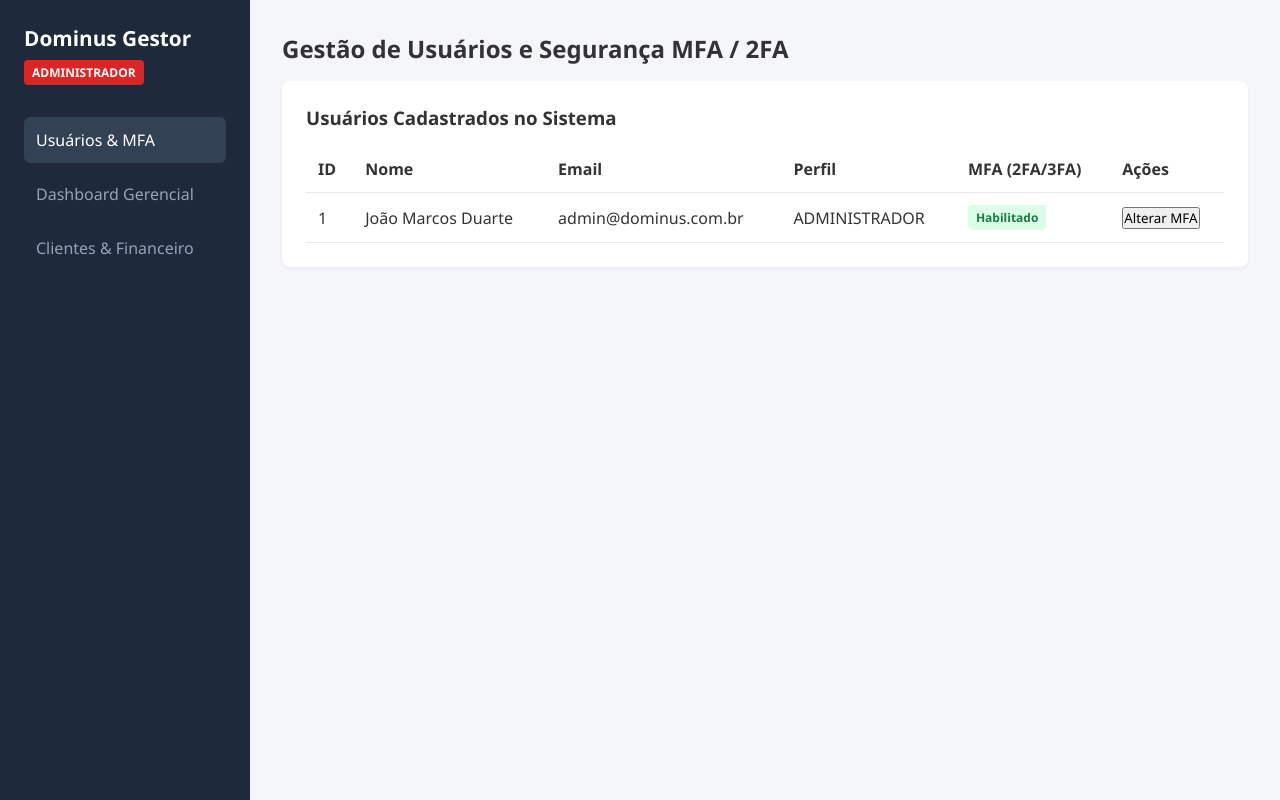
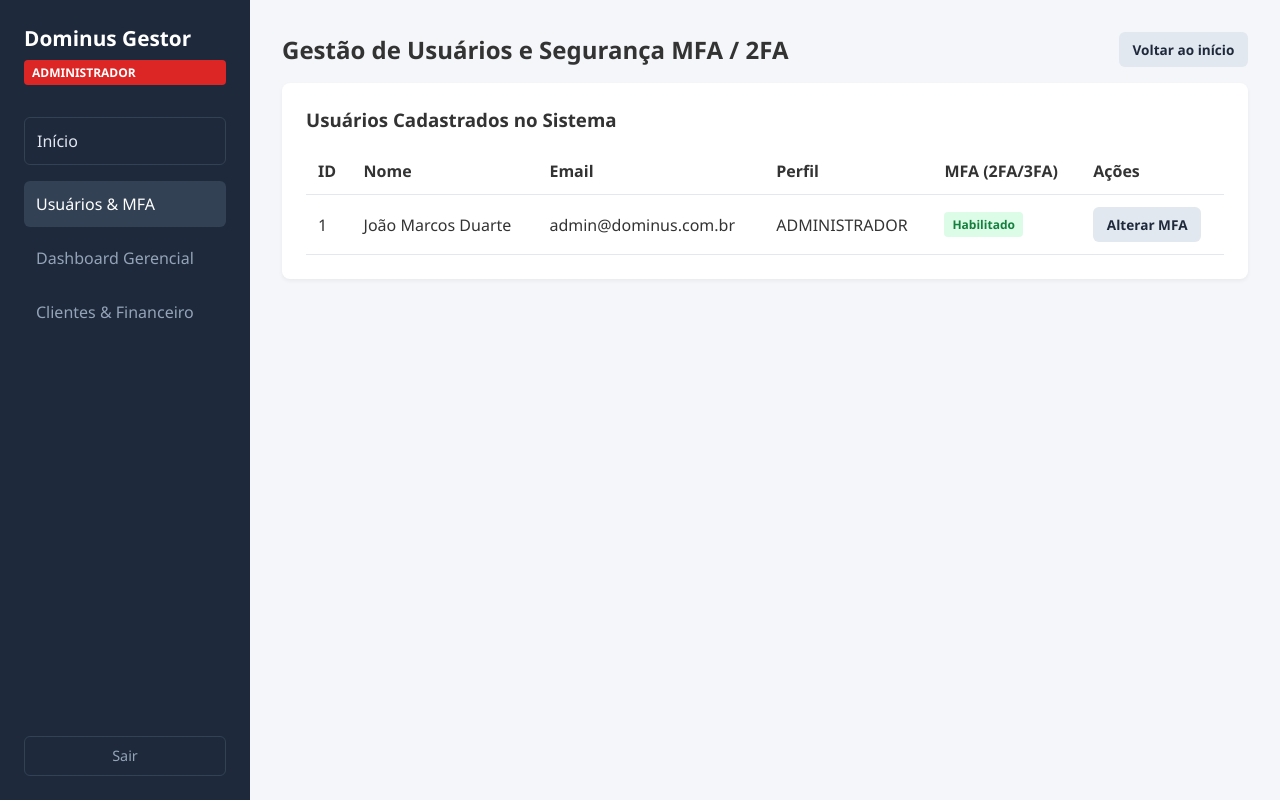
Before and after one commit to JotaMarcos/Dominus-Gestor-Evolution, a plain HTML site: page frontend/webapp/admin.html in a window 1280 px wide. Drawn offline with Linux system fonts and the light colour scheme.

Commit message:
Aplicado navegabilidade entre as páginas

```diff
--- a/frontend/webapp/admin.html
+++ b/frontend/webapp/admin.html
@@ -7,15 +7,7 @@
   </head>
   <body>
     <div class="app-layout">
-      <aside class="sidebar">
-        <h3>Dominus Gestor</h3>
-        <span class="badge admin">ADMINISTRADOR</span>
-        <nav>
-          <a href="admin.html" class="active">Usuários & MFA</a>
-          <a href="gerente.html">Dashboard Gerencial</a>
-          <a href="sistema.html">Clientes & Financeiro</a>
-        </nav>
-      </aside>
+      <aside class="sidebar" data-nav></aside>
       <main class="content">
         <header>
           <h2>Gestão de Usuários e Segurança MFA / 2FA</h2>
@@ -51,6 +43,7 @@
         </section>
       </main>
     </div>
+    <script src="js/nav.js"></script>
     <script src="js/admin.js"></script>
   </body>
 </html>
--- a/frontend/webapp/css/style.css
+++ b/frontend/webapp/css/style.css
@@ -14,12 +14,23 @@ body { background: #f4f6f9; color: #333; }
 .btn-primary:hover { background: #1d4ed8; }
 .hidden { display: none; }
 .app-layout { display: flex; min-height: 100vh; }
-.sidebar { width: 250px; background: #1e293b; color: white; padding: 1.5rem; }
+.sidebar { width: 250px; background: #1e293b; color: white; padding: 1.5rem; display: flex; flex-direction: column; }
 .sidebar h3 { font-size: 1.3rem; margin-bottom: 0.5rem; }
+.sidebar-brand { display: block; font-size: 1.3rem; font-weight: bold; color: white; text-decoration: none; margin-bottom: 0.5rem; }
+.sidebar-brand:hover { color: #cbd5e1; }
 .sidebar nav { margin-top: 2rem; display: flex; flex-direction: column; gap: 0.5rem; }
 .sidebar nav a { color: #94a3b8; text-decoration: none; padding: 0.75rem; border-radius: 6px; }
+.sidebar nav a:hover { background: #273449; color: white; }
 .sidebar nav a.active { background: #334155; color: white; }
+.sidebar nav a.nav-home { border: 1px solid #334155; color: #e2e8f0; margin-bottom: 0.5rem; }
+.sidebar-footer { margin-top: auto; padding-top: 1.5rem; }
+.btn-link { width: 100%; padding: 0.6rem; background: transparent; color: #94a3b8; border: 1px solid #334155; border-radius: 6px; cursor: pointer; font-size: 0.9rem; }
+.btn-link:hover { background: #334155; color: white; }
 .content { flex: 1; padding: 2rem; }
+.page-header { display: flex; align-items: center; justify-content: space-between; gap: 1rem; flex-wrap: wrap; }
+.header-actions { display: flex; gap: 0.5rem; }
+.btn-sm { display: inline-block; padding: 0.5rem 0.85rem; background: #e2e8f0; color: #1e293b; border: none; border-radius: 6px; font-size: 0.85rem; font-weight: 600; text-decoration: none; cursor: pointer; }
+.btn-sm:hover { background: #cbd5e1; }
 .card { background: white; padding: 1.5rem; border-radius: 8px; box-shadow: 0 2px 4px rgba(0,0,0,0.05); margin-top: 1rem; }
 .badge { display: inline-block; padding: 0.25rem 0.5rem; font-size: 0.75rem; border-radius: 4px; font-weight: bold; }
 .badge.admin { background: #dc2626; color: white; }
--- /dev/null
+++ b/frontend/webapp/js/nav.js
@@ -0,0 +1,136 @@
+const PERFIL_KEY = "dominus.perfil";
+
+const HOME_POR_PERFIL = {
+  ADMINISTRADOR: "admin.html",
+  GERENTE: "gerente.html",
+  OPERADOR: "sistema.html",
+};
+
+const MENU_POR_PERFIL = {
+  ADMINISTRADOR: [
+    { href: "admin.html", label: "Usuários & MFA" },
+    { href: "gerente.html", label: "Dashboard Gerencial" },
+    { href: "sistema.html", label: "Clientes & Financeiro" },
+  ],
+  GERENTE: [
+    { href: "gerente.html", label: "Dashboard Gerencial" },
+    { href: "sistema.html", label: "Clientes & Financeiro" },
+  ],
+  OPERADOR: [{ href: "sistema.html", label: "Clientes & Financeiro" }],
+};
+
+const BADGE_POR_PERFIL = {
+  ADMINISTRADOR: "admin",
+  GERENTE: "gerente",
+  OPERADOR: "cliente",
+};
+
+// Usado apenas quando a sessão do navegador não guarda o perfil (acesso direto
+// pela URL): a página aberta indica o menu mínimo a exibir.
+const PERFIL_POR_PAGINA = {
+  "admin.html": "ADMINISTRADOR",
+  "gerente.html": "GERENTE",
+  "sistema.html": "OPERADOR",
+};
+
+function paginaAtual() {
+  return window.location.pathname.split("/").pop() || "index.html";
+}
+
+function salvarPerfil(perfil) {
+  try {
+    sessionStorage.setItem(PERFIL_KEY, perfil);
+  } catch (error) {
+    /* navegador sem armazenamento: a navegação usa o perfil da página */
+  }
+}
+
+function perfilAtual() {
+  let armazenado = null;
+  try {
+    armazenado = sessionStorage.getItem(PERFIL_KEY);
+  } catch (error) {
+    armazenado = null;
+  }
+  if (armazenado && MENU_POR_PERFIL[armazenado]) {
+    return armazenado;
+  }
+  return PERFIL_POR_PAGINA[paginaAtual()] || "OPERADOR";
+}
+
+function homeDoPerfil(perfil) {
+  return HOME_POR_PERFIL[perfil] || "sistema.html";
+}
+
+function irParaHome(perfil) {
+  window.location.href = homeDoPerfil(perfil || perfilAtual());
+}
+
+async function sair() {
+  try {
+    await fetch("/api/auth/logout", { method: "POST" });
+  } catch (error) {
+    /* mesmo sem resposta do servidor a sessão local é encerrada */
+  }
+  try {
+    sessionStorage.removeItem(PERFIL_KEY);
+  } catch (error) {
+    /* nada a limpar */
+  }
+  window.location.href = "index.html";
+}
+
+function montarSidebar() {
+  const sidebar = document.querySelector("[data-nav]");
+  if (!sidebar) {
+    return;
+  }
+  const perfil = perfilAtual();
+  const atual = paginaAtual();
+  const home = homeDoPerfil(perfil);
+  const links = MENU_POR_PERFIL[perfil]
+    .map(
+      (item) =>
+        `<a href="${item.href}"${item.href === atual ? ' class="active"' : ""}>${item.label}</a>`,
+    )
+    .join("");
+
+  sidebar.classList.add("sidebar");
+  sidebar.innerHTML = `
+    <a class="sidebar-brand" href="${home}">Dominus Gestor</a>
+    <span class="badge ${BADGE_POR_PERFIL[perfil]}">${perfil}</span>
+    <nav>
+      <a href="${home}" class="nav-home">Início</a>
+      ${links}
+    </nav>
+    <div class="sidebar-footer">
+      <button type="button" class="btn-link" data-sair>Sair</button>
+    </div>`;
+  sidebar.querySelector("[data-sair]").addEventListener("click", sair);
+}
+
+function montarCabecalho() {
+  const header = document.querySelector(".content > header");
+  if (!header) {
+    return;
+  }
+  const home = homeDoPerfil(perfilAtual());
+  header.classList.add("page-header");
+  const acoes = document.createElement("div");
+  acoes.className = "header-actions";
+  acoes.innerHTML = `<a class="btn-sm" href="${home}">Voltar ao início</a>`;
+  header.appendChild(acoes);
+}
+
+document.addEventListener("DOMContentLoaded", () => {
+  montarSidebar();
+  montarCabecalho();
+});
+
+window.DominusNav = {
+  salvarPerfil,
+  perfilAtual,
+  homeDoPerfil,
+  irParaHome,
+  sair,
+};
```
Also changed, not shown: frontend/webapp/gerente.html (+2 -8 lines), frontend/webapp/index.html (+1 -0 lines), frontend/webapp/js/auth.js (+4 -7 lines), frontend/webapp/sistema.html (+2 -7 lines), 1 other file.
